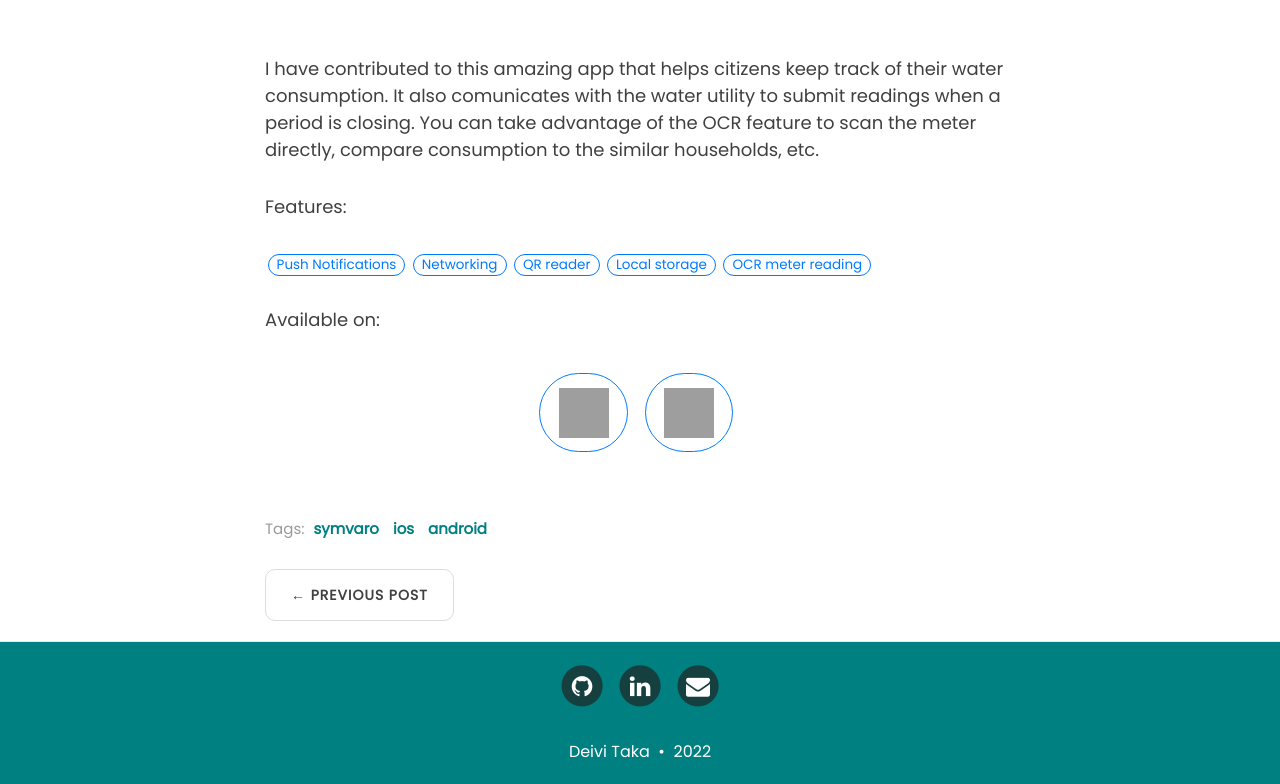
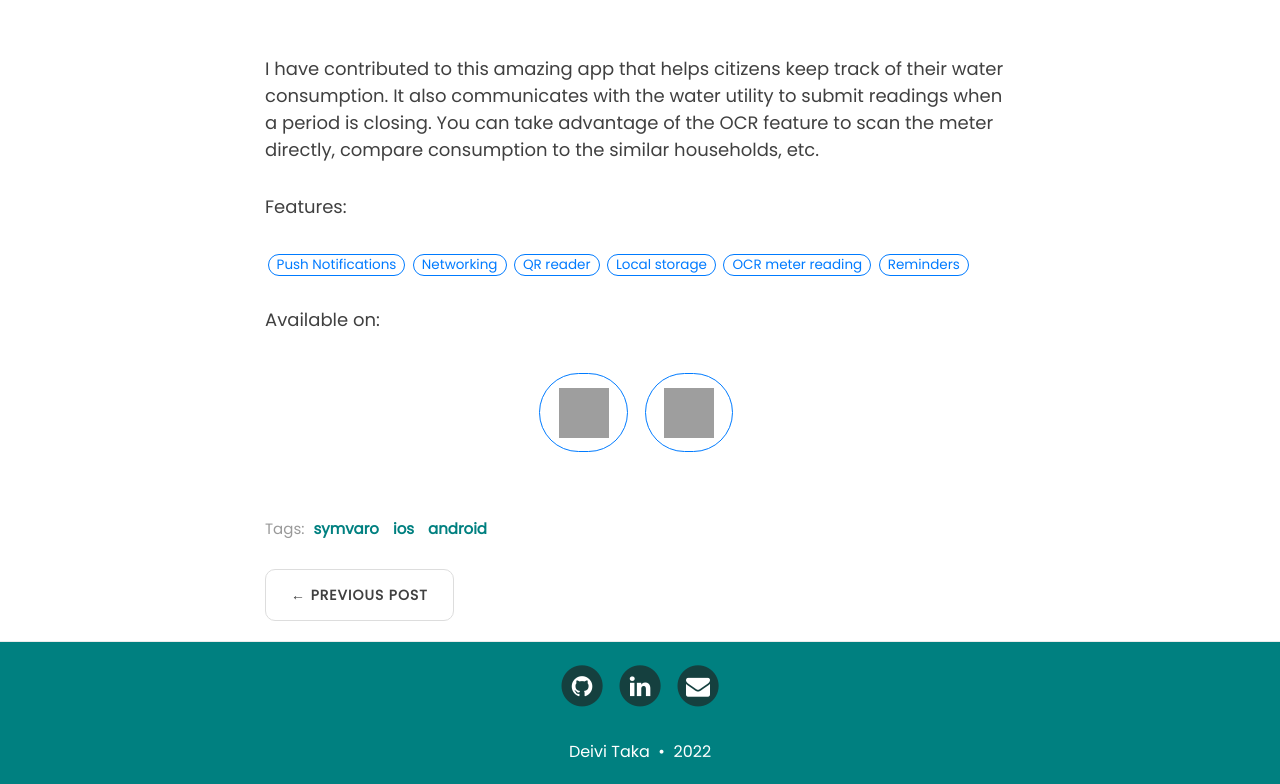
Before and after one commit to deivitaka/deivitaka.github.io, a Jekyll site: the page built from _projects/Waterloo 365.md, in a window 1280 px wide and 1327 px high. Shown: the part 543-1327 px from the top of the window. Built offline with Jekyll 4.4.1, drawn with Linux system fonts in a browser that asks for light colours; nearby versions of some CDN libraries; comment, search, counter and statistics services are not loaded; grey boxes are pictures that could not be loaded.

Commit message:
clean up

```diff
--- a/_projects/Waterloo 365.md
+++ b/_projects/Waterloo 365.md
@@ -2,19 +2,19 @@
 layout: project
 title: Waterloo 365
 subtitle: The perfect solution for managing water
-description: I have contributed to this amazing app that helps citizens keep track of their water consumption. It also comunicates with the water utility to submit readings when a period is closing. You can take advantage of the OCR feature to scan the meter directly, compare consumption to the similar households, etc.
+description: I have contributed to this amazing app that helps citizens keep track of their water consumption. It also communicates with the water utility to submit readings when a period is closing. You can take advantage of the OCR feature to scan the meter directly, compare consumption to the similar households, etc.
 image: /assets/images/projects/waterloo-cover-small.jpg
 bigimg: /assets/images/projects/waterloo-cover.jpg
 gallery_dir: "/assets/images/projects/waterloo/"
 tags: [symvaro, ios, android]
-features: [Push Notifications, Networking, QR reader, Local storage, OCR meter reading]
+features: [Push Notifications, Networking, QR reader, Local storage, OCR meter reading, Reminders]
 comments: false
 category: work
 priority: 10
 links: [
     {
         src: "/assets/images/appstore.png",
-        href: "https://apps.apple.com/at/app/waterloo-365/id1255128411"
+        href: "https://apps.apple.com/app/waterloo-365/id1255128411"
     },
     {
         src: "/assets/images/playstore.png",
--- a/projects/index.html
+++ b/projects/index.html
@@ -12,11 +12,9 @@ permalink: /projects/
 <link rel="stylesheet" href="https://cdnjs.cloudflare.com/ajax/libs/animate.css/3.7.0/animate.css" type="text/css"/>
 
 <div class="card-columns three m-3 mt-5">
-  <div class="three">
     {% assign projects = site.projects | sort: "priority" | reverse %}
     {% for post in projects %}
       {%- assign project_id = post.title | slugify -%}
       {% include card.html %}
     {% endfor %}
-  </div>
 </div>
```
Also changed, not shown: _projects/EasyPay.md (+1 -1 lines).
